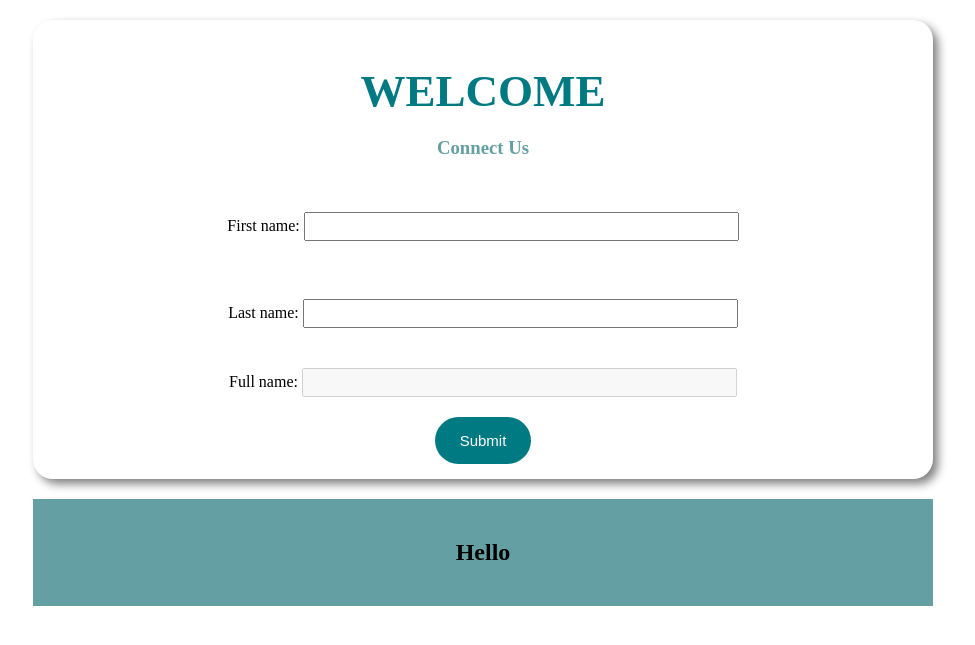
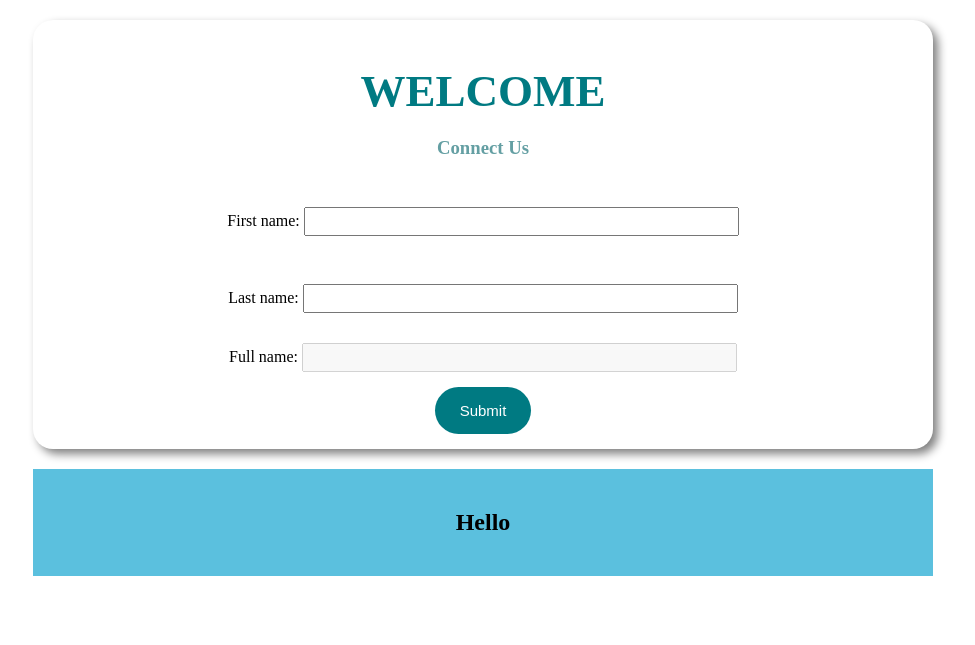
Before and after one commit to Eshakundu01/PHP_Basic, a PHP site: page / in a window 1280 px wide. Shown: the top 645 px of the page, without its empty margins (157-1132 px from the left). Run offline with PHP 8.4, Linux system fonts and the light colour scheme.

Commit message:
FT2023-55: Add new styles

```diff
--- a/php1/css/style1.css
+++ b/php1/css/style1.css
@@ -33,7 +33,7 @@ body {
 }
 
 .input {
-  margin: 20px 0;
+  margin: 15px 0;
   padding: 5px;
   width: 50%;
 }
@@ -53,8 +53,15 @@ body {
 }
 
 .result {
-  background-color: #649fa3;
+  background-color: #5bc0de;
   text-align: center;
   padding: 20px;
   margin-top: 20px;
 }
+
+.upload {
+  border: 1px solid grey;
+  width: 50%;
+  margin: 15px 5px;
+  padding: 5px;
+}
```
